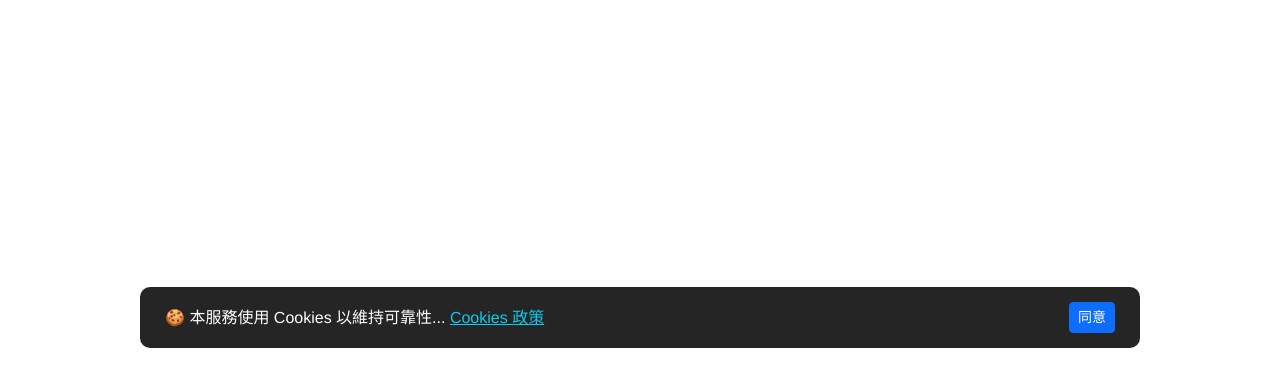
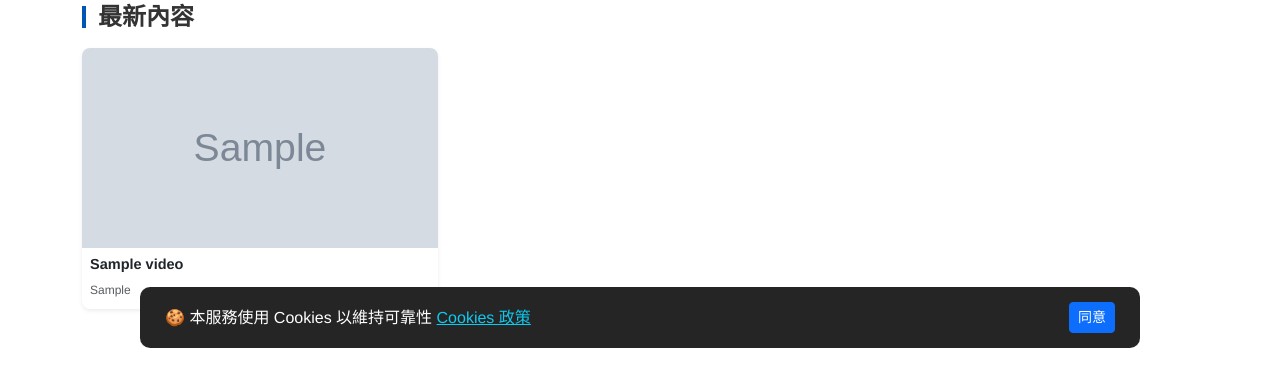
Before and after one commit to LiPakLim2526/TVB-website-, a Flask app: page / in a window 1280 px wide. Shown: the part 432-800 px from the top of the page. Run offline with Flask 3, Linux system fonts and the light colour scheme; tables that the repository leaves empty or names only in its code hold one stand-in row (values such as "Sample post"); grey boxes marked "Sample" are stand-in pictures; some libraries are stand-ins or nearby versions.

Commit message:
Complete full-stack integration: MySQL to Flask frontend
Confirmed database connectivity and dynamic rendering of video cards on the index page.

```diff
--- a/app.py
+++ b/app.py
@@ -1,10 +1,22 @@
 from flask import Flask, render_template
+from flask_mysqldb import MySQL
 
 app = Flask(__name__)
 
+app.config['MYSQL_HOST'] = 'localhost'
+app.config['MYSQL_USER'] = 'root'
+app.config['MYSQL_PASSWORD'] = 'rootroot'
+app.config['MYSQL_DB'] = 'tvb_db'
+
+mysql = MySQL(app)
+
 @app.route('/')
 def index():
-    return render_template('index.html')
+    cur = mysql.connection.cursor()
+    cur.execute("SELECT title, category, image_url FROM videos")
+    video_list = cur.fetchall()
+    cur.close()
+    return render_template('index.html', videos=video_list)
 
 if __name__ == '__main__':
     app.run(debug=True)
--- a/templates/index.html
+++ b/templates/index.html
@@ -29,13 +29,14 @@
 
 <nav class="navbar navbar-expand-lg sticky-top bg-white">
     <div class="container">
-        <a class="navbar-brand" href="#"><img src="https://upload.wikimedia.org/wikipedia/en/thumb/5/51/TVB_logo.svg/1200px-TVB_logo.svg.png" width="80"></a>
+        <a class="navbar-brand" href="#"><img src="https://upload.wikimedia.org/wikipedia/zh/thumb/b/bc/TVB-Logo.svg/250px-TVB-Logo.svg.png" width="80"></a>
         <div class="collapse navbar-collapse">
             <ul class="navbar-nav me-auto">
                 <li class="nav-item"><a class="nav-link" href="#">主頁</a></li>
-                <li class="nav-item"><a class="nav-link" href="#">無綫新聞</a></li>
                 <li class="nav-item"><a class="nav-link" href="#">娛樂焦點</a></li>
                 <li class="nav-item"><a class="nav-link" href="#">節目重溫</a></li>
+                <li class="nav-item"><a class="nav-link" href="#">健康生活</a></li>
+                <li class="nav-item"><a class="nav-link" href="#">愛心基金</a></li>
             </ul>
             <div class="d-flex align-items-center">
                 <input class="search-bar me-3" type="text" placeholder="搜尋">
@@ -49,19 +50,65 @@
     <div class="main-banner">
         <div class="row g-0 bg-dark text-white align-items-center">
             <div class="col-md-8">
-                <img src="https://via.placeholder.com/1200x500/A0A0A0/FFFFFF?text=TVB+Building" class="img-fluid">
+                <img src="https://www.tvb.com/thumbor/5UTxyelo7_X7ifiVzTdIPPnjQio=/1530x0/filters:water(21):quality(80)/public/tvbcom/article/images/202603/3641c734-2637-498c-9148-2ecab728418c.png" class="img-fluid">
             </div>
             <div class="col-md-4 p-4">
                 <h2>TVB實現轉正溢利5,900萬</h2>
-                <p>電視廣播有限公司發布截至2025年12月31日止全年業績...</p>
+                <p>TVB業績2025｜TVB實現轉正溢利5,900萬 本集團EBITDA港幣3.65億</p>
             </div>
+        </div>
+    </div>
+</div>
+<div class="container mt-4">
+    <div class="row mb-3">
+        <div class="col-12 d-flex align-items-center">
+            <div style="width: 4px; height: 22px; background-color: #0056b3; margin-right: 12px;"></div>
+            <h4 class="fw-bold mb-0">最新內容</h4>
+        </div>
+    </div>
+
+    <div class="row">
+        <div class="col-lg-8 col-md-12">
+            <div class="row">
+                {% for video in videos[:4] %}
+                <div class="col-md-6 mb-4">
+                    <div class="card border-0 shadow-sm h-100 rounded-3">
+                        <div class="ratio ratio-16x9">
+                            <img src="{{ video[2] }}" class="card-img-top rounded-top-3" style="object-fit: cover;">
+                        </div>
+                        <div class="card-body p-2">
+                            <h6 class="fw-bold mb-1 text-truncate-2" style="font-size: 14.5px;">{{ video[0] }}</h6>
+                            <small class="text-muted" style="font-size: 12px;">{{ video[1] }}</small>
+                        </div>
+                    </div>
+                </div>
+                {% endfor %}
+            </div>
+        </div>
+
+        <div class="col-lg-4 ps-lg-4 d-none d-lg-block">
+            {% for video in videos[4:9] %}
+            <div class="d-flex align-items-start mb-3 border-bottom pb-2">
+                <div style="flex-shrink: 0; width: 140px;">
+                    <div class="ratio ratio-16x9">
+                        <img src="{{ video[2] }}" class="rounded-2" style="object-fit: cover;">
+                    </div>
+                </div>
+                <div class="ms-3 overflow-hidden">
+                    <h6 class="fw-bold mb-1 text-truncate-2" style="font-size: 14px; line-height: 1.3;">
+                        {{ video[0] }}
+                    </h6>
+                    <small class="text-muted" style="font-size: 11px;">{{ video[1] }}</small>
+                </div>
+            </div>
+            {% endfor %}
         </div>
     </div>
 </div>
 
 <div class="cookie-banner" id="cookieBox">
     <div>
-        🍪 本服務使用 Cookies 以維持可靠性... <a href="#" class="text-info">Cookies 政策</a>
+        🍪 本服務使用 Cookies 以維持可靠性  <a href="#" class="text-info">Cookies 政策</a>
     </div>
     <button class="btn btn-primary btn-sm ms-3" onclick="document.getElementById('cookieBox').style.display='none'">同意</button>
 </div>
```
Also changed, not shown: static/images/banner1.jpg (added), static/images/banner2.jpg (added), static/images/banner3.jpg (added), static/images/banner4.jpg (added), static/images/banner5.jpg (added), static/images/banner6.jpg (added), static/images/banner7.jpg (added).
